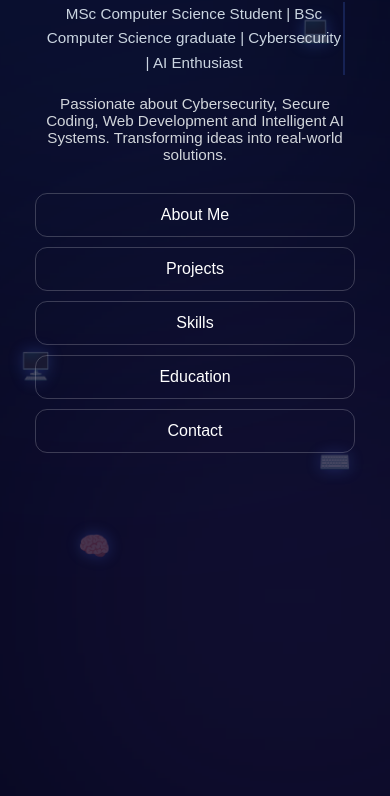
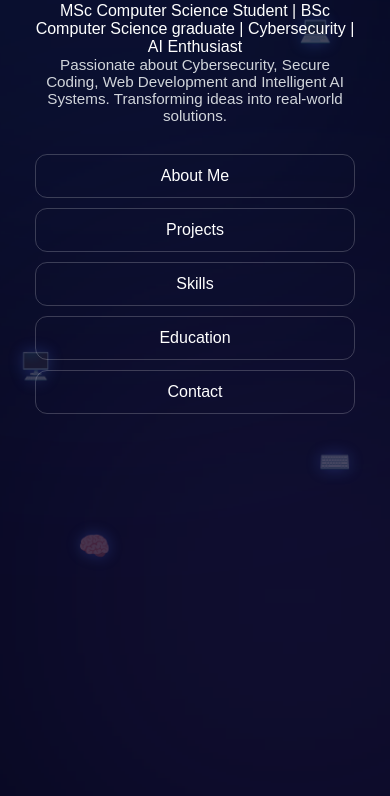
Before and after one commit to ayshamk234/my-portfolio, a plain HTML site: page index.html in a window 390 px wide. Shown: the part 148-944 px from the top of the page. Drawn offline with Linux system fonts and the light colour scheme.

Commit message:
Delete typing animation and related styles
Removed typing animation styles and responsive design for mobile.

```diff
--- a/index.html
+++ b/index.html
@@ -80,67 +80,6 @@
         .hero span {
             color: #4f7cff;
         }
-        .typing-container {
-    display: flex;
-    justify-content: center;
-    margin-bottom: 20px;
-}
-
-.typing-text {
-    color: #cbd5e1;
-    font-size: 1.2rem;
-    white-space: nowrap;
-    overflow: hidden;
-    border-right: 2px solid #4f7cff;
-    width: 0;
-    animation: typing 6s steps(60, end) infinite,
-               blink .8s infinite;
-}
-
-@keyframes typing {
-    0% {
-        width: 0;
-    }
-
-    40% {
-        width: 100%;
-    }
-
-    60% {
-        width: 100%;
-    }
-
-    100% {
-        width: 0;
-    }
-}
-
-@keyframes blink {
-    50% {
-        border-color: transparent;
-    }
-}
-
-/* 📱 Mobile Responsive Typing */
-@media screen and (max-width: 768px) {
-
-    .typing-container {
-        width: 100%;
-        padding: 0 10px;
-    }
-
-    .typing-text {
-        font-size: 0.95rem;
-        white-space: normal;
-        word-break: break-word;
-        text-align: center;
-        line-height: 1.6;
-        max-width: 100%;
-        animation: blink .8s infinite;
-        width: auto;
-        border-right: 2px solid #4f7cff;
-    }
-}
 
         .hero p {
             color: #d1d5db;
```
